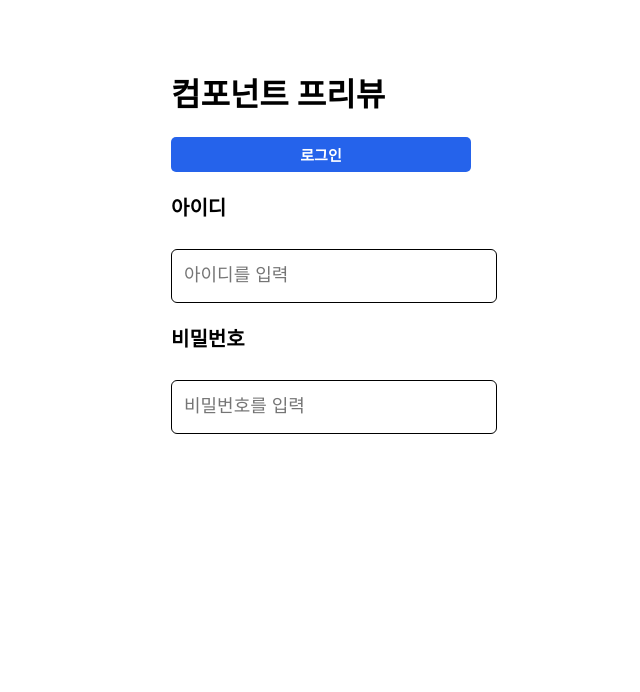
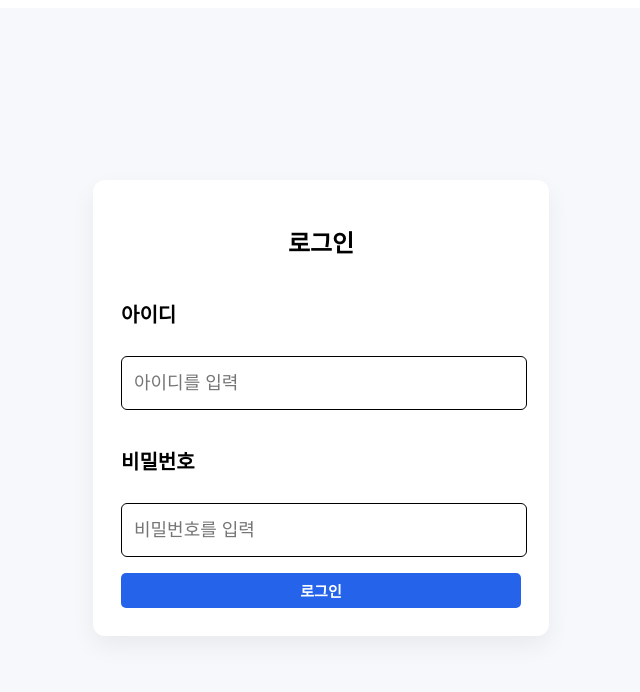
Before and after one commit to jobis-internship/frontend, a React (Vite) app: page / in a window 1280 px wide. Shown: the top 692 px of the page, without its empty margins (319-959 px from the left). Built offline with nearby package versions, Linux system fonts and the light colour scheme.

Commit message:
feat: 로그인창 컴포넌트합치기

```diff
--- a/src/App.jsx
+++ b/src/App.jsx
@@ -2,17 +2,20 @@ import React from "react";
 import { Button } from "./components/button";
 import { Input } from "./components/input";
 import { PwInput } from "./components/pwInput";
+import Login from "./pages/Login";
 
 function App() {
-  return (
-    <div style={{ padding: "40px", maxWidth: "300px", margin: "0 auto" }}>
-      <h1>컴포넌트 프리뷰</h1>
-      <Button /> {}
-      <Input />
-      <PwInput />
-      {}
-    </div>
-  );
+  // return (
+  //   // <div style={{ padding: "40px", maxWidth: "300px", margin: "0 auto" }}>
+  //   //   <h1>컴포넌트 프리뷰</h1>
+  //   //   <Button /> {}
+  //   //   <Input />
+  //   //   <PwInput />
+  //   //   {}
+  //   // </div>
+  //
+  // );
+  return <Login />;
 }
 
 export default App;
--- a/src/components/input.jsx
+++ b/src/components/input.jsx
@@ -11,7 +11,7 @@ export const Input = () => {
 
 const InputStyle = styled.input`
   border-radius: 6px;
-  width: 100%;
+  width: 95%;
   height: 52px;
   font-size: 18px;
   padding: 0 12px;
--- a/src/components/pwInput.jsx
+++ b/src/components/pwInput.jsx
@@ -11,7 +11,7 @@ export const PwInput = () => {
 
 const InputStyle = styled.input`
   border-radius: 6px;
-  width: 100%;
+  width: 95%;
   height: 52px;
   font-size: 18px;
   padding: 0 12px;
--- /dev/null
+++ b/src/css/login.css
@@ -0,0 +1,28 @@
+.login-root {
+  min-height: 100vh;
+  display: flex;
+  justify-content: center;
+  align-items: center;
+  background: #f6f8fb;
+}
+
+.login-card {
+  width: 400px;
+  background: #fff;
+  border-radius: 12px;
+  box-shadow: 0 10px 24px rgba(0, 0, 0, 0.06);
+  padding: 28px;
+}
+
+.login-title {
+  text-align: center;
+  font-size: 24px;
+  font-weight: 700;
+  margin-bottom: 20px;
+}
+
+.login-form {
+  display: flex;
+  flex-direction: column;
+  gap: 16px;
+}
--- a/src/pages/Login.jsx
+++ b/src/pages/Login.jsx
@@ -1,10 +1,22 @@
-import { useState } from "react";
+import React from "react";
+import { Input } from "../components/input";
+import { PwInput } from "../components/pwInput";
+import { Button } from "../components/button";
+import "../css/login.css";
 
-export default function Login({ onSuccess }) {
-  const [username, setUsername] = useState("");
-  const [password, setPassword] = useState("");
+function Login() {
+  return (
+    <div className="login-root">
+      <div className="login-card">
+        <h1 className="login-title">로그인</h1>
+        <form className="login-form" onSubmit={(e) => e.preventDefault()}>
+          <Input label="사용자 이름" placeholder="사용자 이름을 입력하세요" />
+          <PwInput label="비밀번호" placeholder="비밀번호를 입력하세요" />
+          <Button type="submit">로그인</Button>
+        </form>
+      </div>
+    </div>
+  );
 }
 
-function LoginPage() {
-  return <div></div>;
-}
+export default Login;
```
Also changed, not shown: src/main.jsx (+7 -7 lines).
